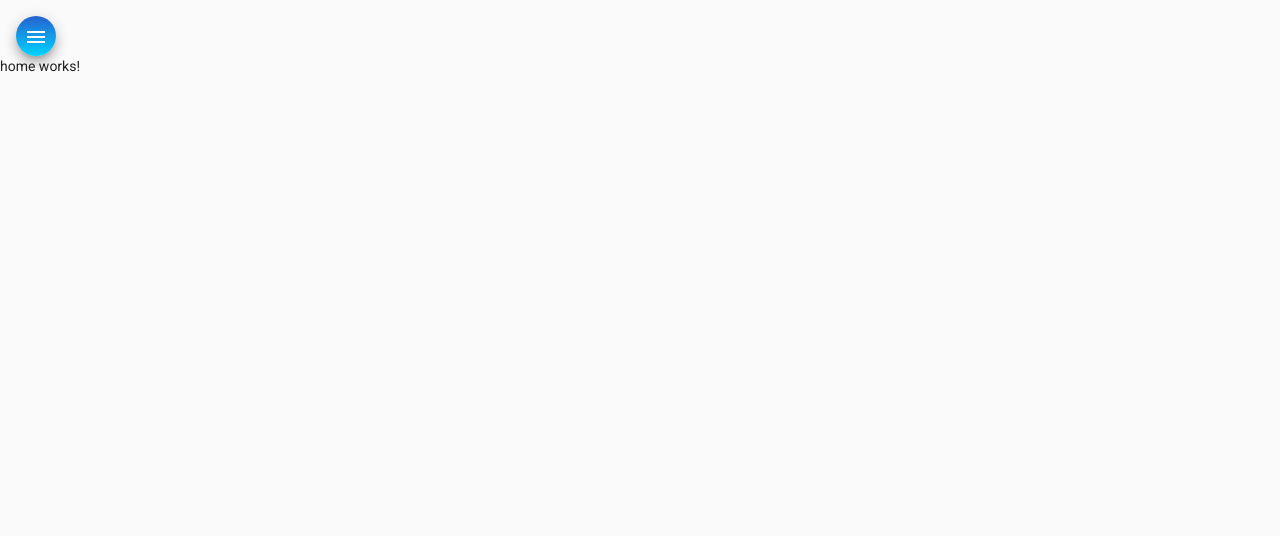
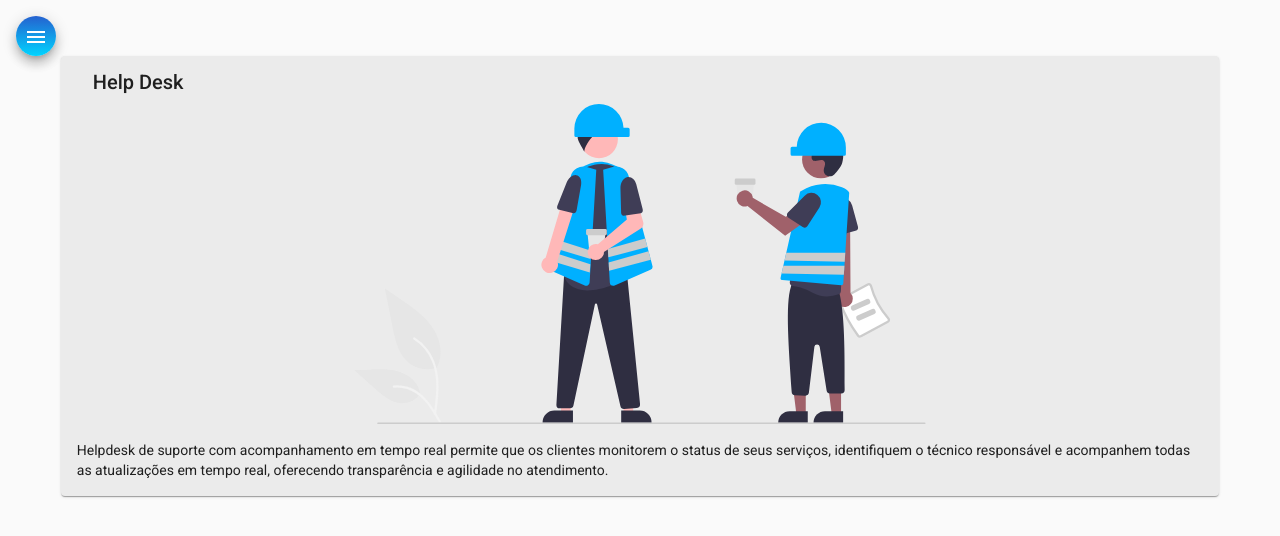
Before and after one commit to AlexBCosta/Helpdesk-Front, an Angular app in the folder helpdesk/: page /home in a window 1280 px wide. Shown: the top 536 px of the page. Built offline with nearby package versions, Linux system fonts and the light colour scheme.

Commit message:
Html e css para componente home

```diff
--- a/helpdesk/src/app/components/home/home.component.css
+++ b/helpdesk/src/app/components/home/home.component.css
@@ -0,0 +1,9 @@
+.card {
+    width: 88%;
+    margin: auto;
+    background-color: rgb(235, 235, 235);
+}
+
+img {
+    height: 20rem;
+}
--- a/helpdesk/src/app/components/home/home.component.html
+++ b/helpdesk/src/app/components/home/home.component.html
@@ -1 +1,11 @@
-<p>home works!</p>
+<mat-card class="card">
+    <mat-card-header>
+      <mat-card-title>Help Desk</mat-card-title>
+    </mat-card-header>
+    <img mat-card-image src="assets/img/home-image.svg" alt="Imagem Home Help Desk">
+    <mat-card-content>
+      <p>
+        Helpdesk de suporte com acompanhamento em tempo real permite que os clientes monitorem o status de seus serviços, identifiquem o técnico responsável e acompanhem todas as atualizações em tempo real, oferecendo transparência e agilidade no atendimento.
+      </p>
+    </mat-card-content>
+  </mat-card>
--- a/helpdesk/src/app/components/nav/nav.component.html
+++ b/helpdesk/src/app/components/nav/nav.component.html
@@ -2,7 +2,7 @@
     <mat-drawer #drawer class="sidenav" mode="side">
         <img src="assets/img/side-image.svg" alt="imagem de navegação">
      <mat-nav-list class="nav-list">
-        <a mat-list-item routerLink="/">
+        <a mat-list-item routerLink="home">
             <i class="material-icons">home</i>
             Home
         </a>
```
